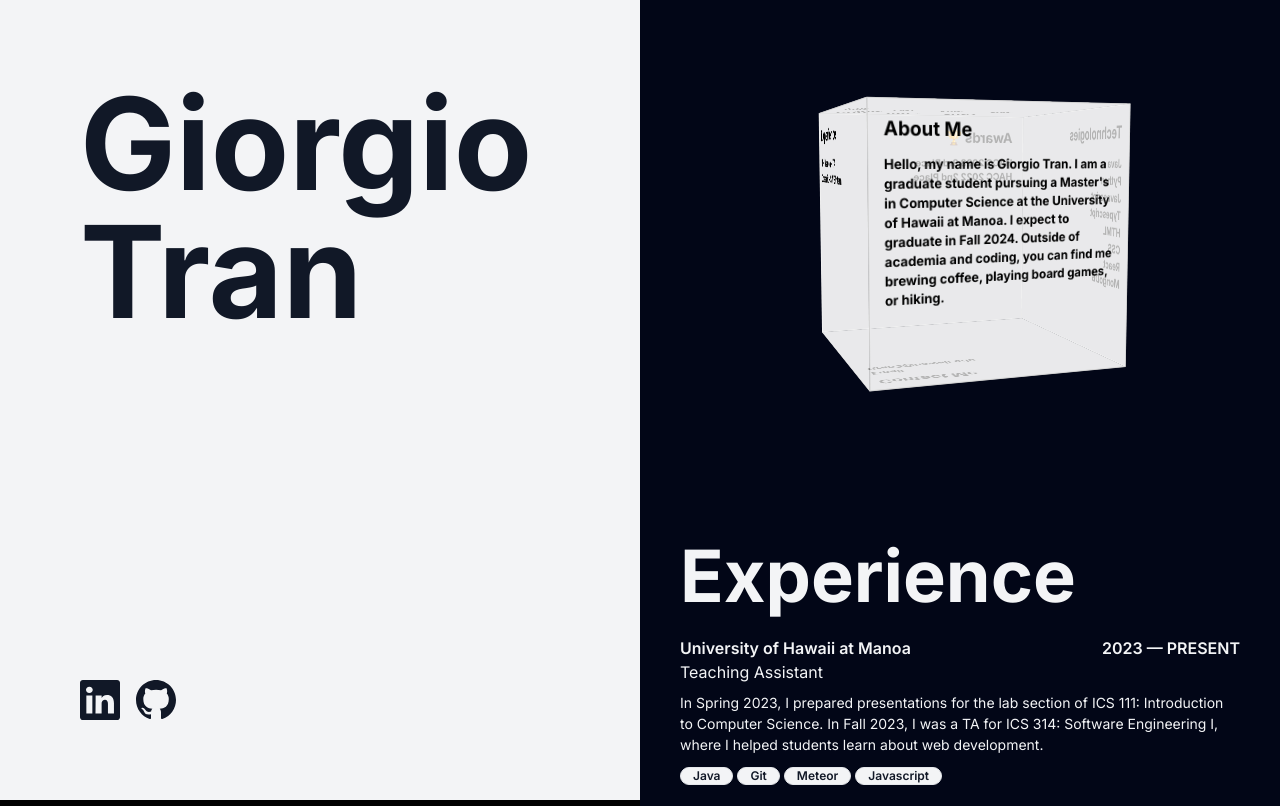
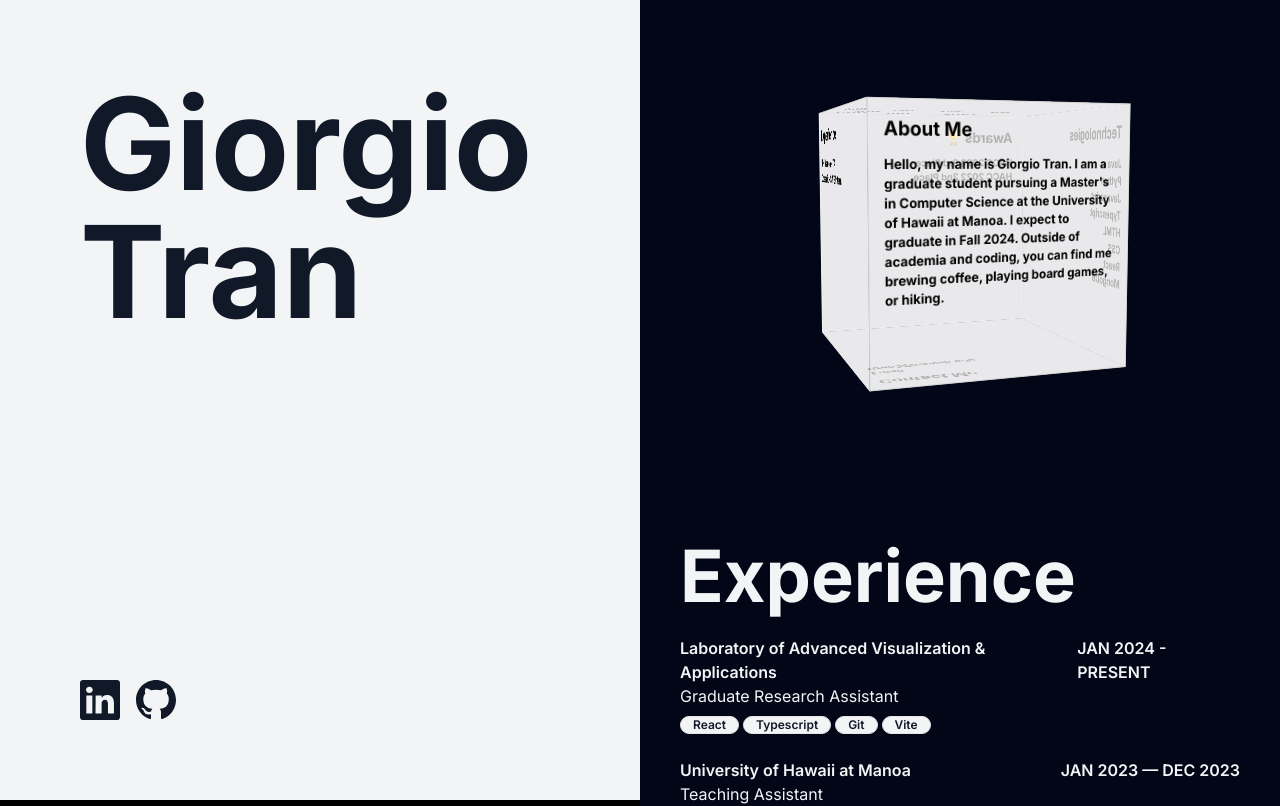
Before and after one commit to giorgio-tran/real-portfolio, a Next.js app in the folder portfolio/: page / in a window 1280 px wide. Shown: the top 806 px of the page. Built offline with nearby package versions, Linux system fonts and the light colour scheme.

Commit message:
Add new job

```diff
--- a/portfolio/src/app/data/experience.js
+++ b/portfolio/src/app/data/experience.js
@@ -1,6 +1,12 @@
 export const experience = [
   {
-    date: "2023 — PRESENT",
+    date: "JAN 2024 - PRESENT",
+    position: "Graduate Research Assistant",
+    company: "Laboratory of Advanced Visualization & Applications",
+    technologies: ["React", "Typescript", "Git", "Vite"]
+  },
+  {
+    date: "JAN 2023 — DEC 2023",
     position: "Teaching Assistant",
     company: "University of Hawaii at Manoa",
     description: "In Spring 2023, I prepared presentations for the lab section of ICS 111: Introduction to Computer Science. In Fall 2023, I was a TA for ICS 314: Software Engineering I, where I helped students learn about web development.",
```
